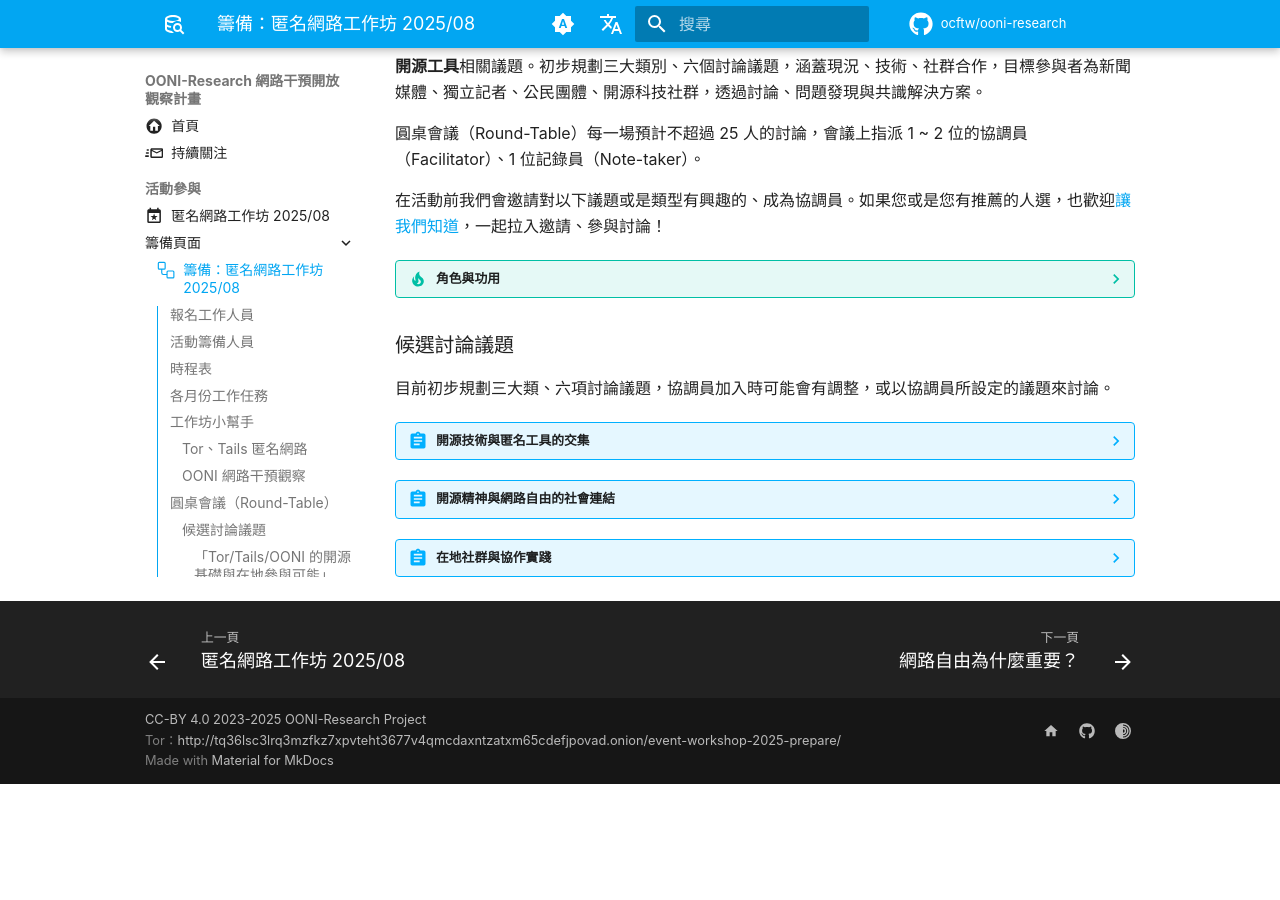
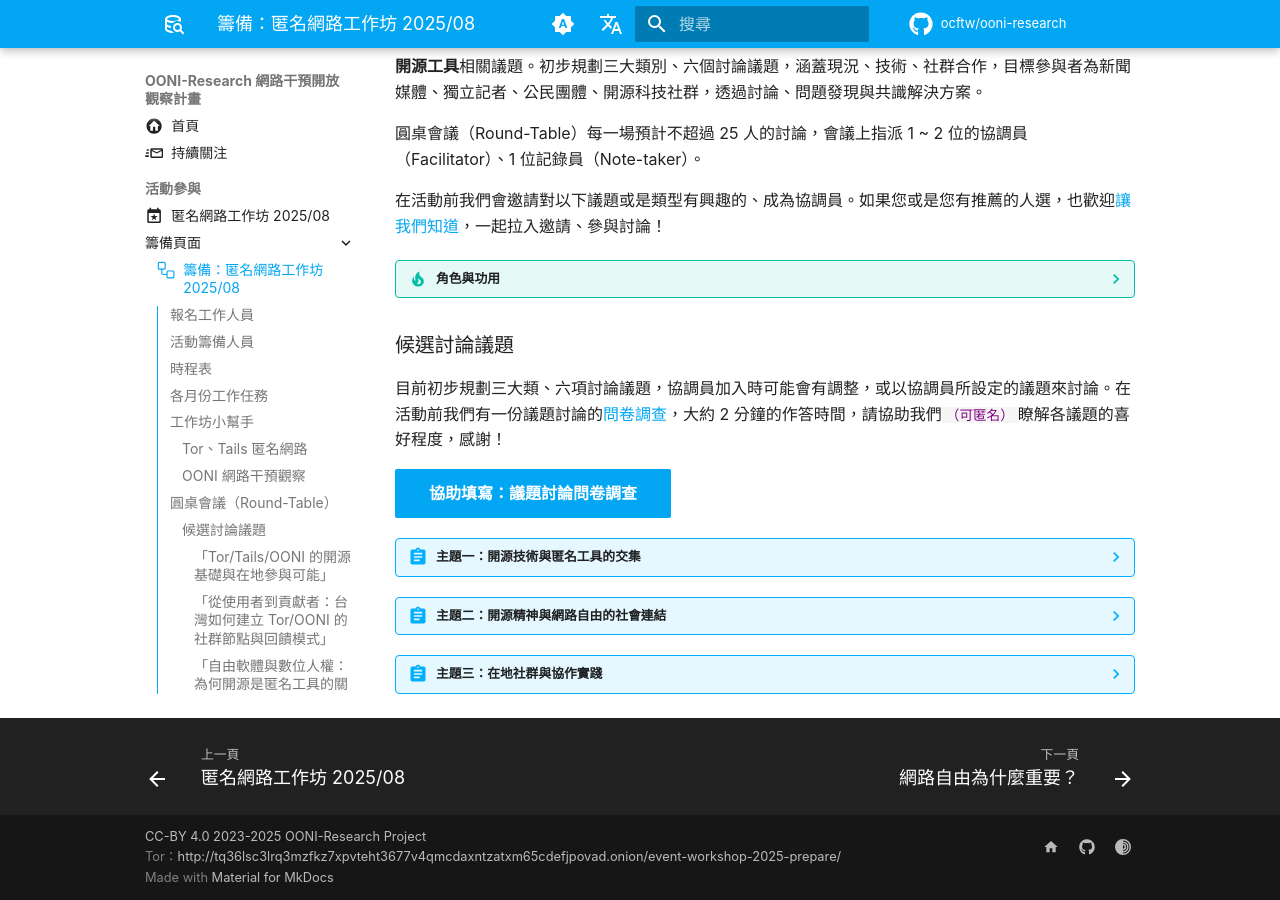
Before and after one commit to ocftw/ooni-research, an MkDocs documentation site: the page built from docs/zh-TW/event-workshop-2025-prepare.md, in a window 1280 px wide and 900 px high, scrolled down 3731 px. Built offline with MkDocs 1.6.1 and Material for MkDocs 9.7.7, drawn with Linux system fonts in a browser that asks for light colours; emoji names are drawn with the system emoji font; a script that is not in the unit is left out; plug-ins that fetch from the network failed and are left out; comment, search, counter and statistics services are not loaded; before the commit the page ends 4515 px from its top, so only the background shows below that.

Commit message:
Add Round-Table form link
Signed-off-by: Toomore Chiang <toomore0929@gmail.com>

```diff
--- a/docs/zh-TW/event-workshop-2025-prepare.md
+++ b/docs/zh-TW/event-workshop-2025-prepare.md
@@ -254,9 +254,11 @@
 
 ### 候選討論議題
 
-目前初步規劃三大類、六項討論議題，協調員加入時可能會有調整，或以協調員所設定的議題來討論。
+目前初步規劃三大類、六項討論議題，協調員加入時可能會有調整，或以協調員所設定的議題來討論。在活動前我們有一份議題討論的[問卷調查](https://formbricks.toomore.net/s/cmaxjo2p40000o10131byw3do){target="_blank"}，大約 2 分鐘的作答時間，請協助我們`（可匿名）`{style="color: purple;"}瞭解各議題的喜好程度，感謝！
 
-??? abstract "開源技術與匿名工具的交集"
+[協助填寫：議題討論問卷調查](https://formbricks.toomore.net/s/cmaxjo2p40000o10131byw3do){ .md-button .md-button--primary target="_blank"}
+
+??? abstract "主題一：開源技術與匿名工具的交集"
 
     #### 「Tor/Tails/OONI 的開源基礎與在地參與可能」
 
@@ -270,7 +272,9 @@
     - 有哪些實際技術與行政、法律挑戰？（如主機費用、被封鎖、法律疑慮）
     - 能不能以社群的方式協助運作與培訓新手？
 
-??? abstract "開源精神與網路自由的社會連結"
+    [協助填寫：議題討論問卷調查](https://formbricks.toomore.net/s/cmaxjo2p40000o10131byw3do){ .md-button .md-button--primary target="_blank"}
+
+??? abstract "主題二：開源精神與網路自由的社會連結"
 
     #### 「自由軟體與數位人權：為何開源是匿名工具的關鍵？」
 
@@ -284,7 +288,9 @@
     - 工具包長怎樣？（如 Live USB image、本地語系包、手冊）？
     - 推出「臺灣版本」的簡化套件（適合 NGO、記者、新手）
 
-??? abstract "在地社群與協作實踐"
+    [協助填寫：議題討論問卷調查](https://formbricks.toomore.net/s/cmaxjo2p40000o10131byw3do){ .md-button .md-button--primary target="_blank"}
+
+??? abstract "主題三：在地社群與協作實踐"
 
     #### 「推動一個去中心、開源協作的匿名網路推廣計畫」
 
@@ -297,3 +303,5 @@
     - 如東南亞區域、香港、中國、日本、韓國 … 等地也有類似的開源匿名專案或推廣團隊
     - 能否建立跨地協作？例如協作翻譯 OONI 檢測結果、共寫教材
     - 臺灣能否成為連結點？（安全性、言論自由、技術社群都具備）
+
+    [協助填寫：議題討論問卷調查](https://formbricks.toomore.net/s/cmaxjo2p40000o10131byw3do){ .md-button .md-button--primary target="_blank"}
```
